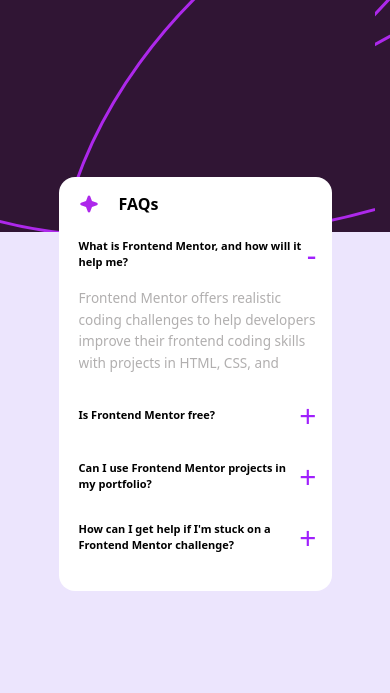
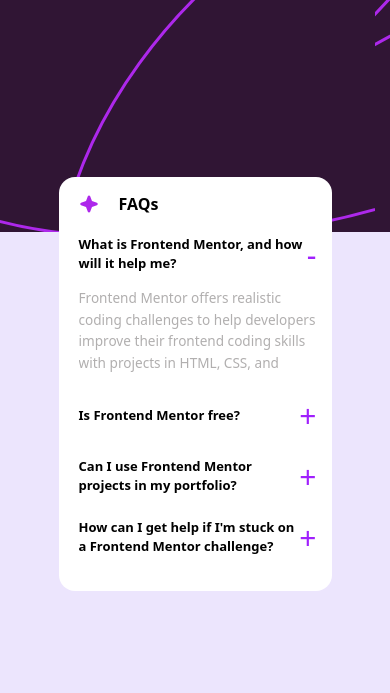
Before and after one commit to nifemi2005/FAQ-ACCORDION, a website: page index.html in a window 390 px wide. Drawn offline with nearby package versions, Linux system fonts and the light colour scheme; files that its build step writes are made by us from their sources.

Commit message:
Increased the font-sizes

```diff
--- a/index.html
+++ b/index.html
@@ -30,7 +30,7 @@
       <ul class="accordion my-[0px]">
         <li class="list-none w-full mx-5 my-4 lg:px-[20px] md:px-[10px]">
           <input type="radio" name="accordion" id="first" checked>
-          <label for="first" class="flex items-center justify-between cursor-pointer md:text-[.8rem] text-[11px] font-bold hover:text-purple-400">What is
+          <label for="first" class="flex items-center justify-between cursor-pointer md:text-[.8rem] text-[13px] font-bold hover:text-purple-400">What is
             Frontend Mentor, and how will it help me?</label>
           <div class="content text-[#b1afaf] max-h-0 overflow-hidden">
             <p class="leading-[1.6] text-[.85rem] px-[0px]">Frontend Mentor offers realistic coding challenges to help
@@ -41,7 +41,7 @@
         </li>
         <li class="list-none w-full mx-5 my-4 lg:px-[20px] md:px-[10px]">
           <input type="radio" name="accordion" id="second">
-          <label for="second" class="flex items-center justify-between cursor-pointer md:text-[.8rem] text-[11px] font-bold hover:text-purple-400">Is
+          <label for="second" class="flex items-center justify-between cursor-pointer md:text-[.8rem] text-[13px] font-bold hover:text-purple-400">Is
             Frontend Mentor free?</label>
           <div class="content text-[#b1afaf] max-h-0 overflow-hidden">
             <p class="leading-[1.6] text-[.85rem] px-[0px]">Yes, Frontend Mentor offers both free and premium coding
@@ -51,7 +51,7 @@
         </li>
         <li class="list-none w-full mx-5 my-4 lg:px-[20px] md:px-[10px]">
           <input type="radio" name="accordion" id="third">
-          <label for="third" class="flex items-center justify-between cursor-pointer md:text-[.8rem] text-[11px] font-bold hover:text-purple-400">Can I use
+          <label for="third" class="flex items-center justify-between cursor-pointer md:text-[.8rem] text-[13px] font-bold hover:text-purple-400">Can I use
             Frontend Mentor projects in my portfolio?</label>
           <div class="content text-[#b1afaf] max-h-0 overflow-hidden">
             <p class="leading-[1.6] text-[.85rem] px-[0px]">Yes, you can use projects completed on Frontend Mentor in your
@@ -61,7 +61,7 @@
         </li>
         <li class="list-none w-full mx-5 my-4 lg:px-[20px] md:px-[10px]">
           <input type="radio" name="accordion" id="fourth">
-          <label for="fourth" class="flex items-center justify-between cursor-pointer md:text-[.8rem] text-[11px] font-bold hover:text-purple-400">How can I
+          <label for="fourth" class="flex items-center justify-between cursor-pointer md:text-[.8rem] text-[13px] font-bold hover:text-purple-400">How can I
             get help if I'm stuck on a Frontend Mentor challenge?</label>
           <div class="content text-[#b1afaf] max-h-0 overflow-hidden">
             <p class="leading-[1.6] text-[.85rem] px-[0px]">The best place to get help is inside Frontend Mentor's Discord
```
